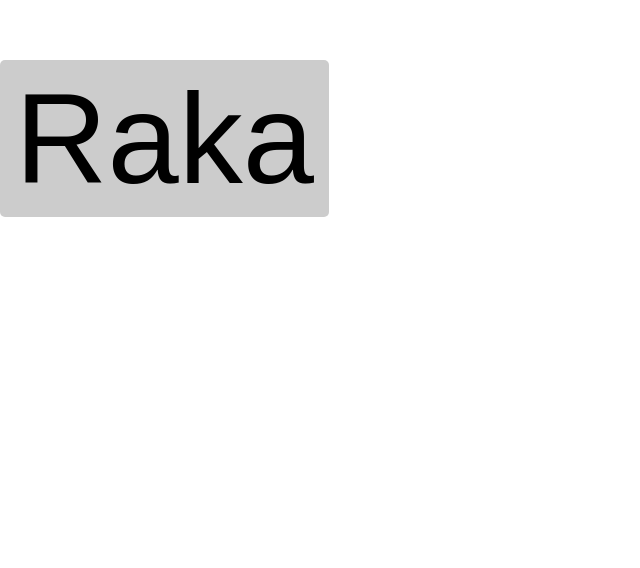
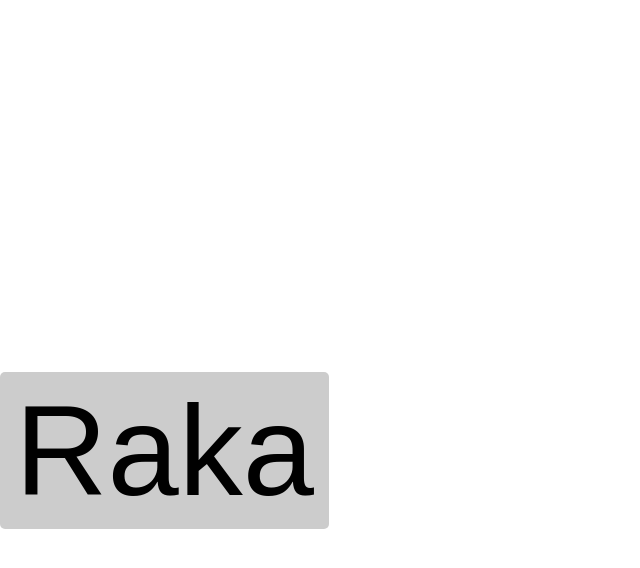
Before and after one commit to theKMF/shaver, a browser extension: page index.html in a window 1280 px wide. Shown: the part 140-708 px from the top of the page, without its empty margins (0-640 px from the left). Drawn offline with Linux system fonts and the light colour scheme.

Commit message:
Move the button

```diff
--- a/src/style.css
+++ b/src/style.css
@@ -7,7 +7,7 @@ html, body {
 html	{font-size: 5vw;}
 body	{font-size: 1rem;
 
-    padding-top: 200px;
+    padding-top: 40%;
 
 }
 h1  	{font-size: 4rem; }
@@ -20,6 +20,7 @@ h1, h3{
 	font-family: 'Bevan';
 	font-weight: 400;
 	text-align: center;
+    align-self: center;
 }
 
 input[type=button] {
```
